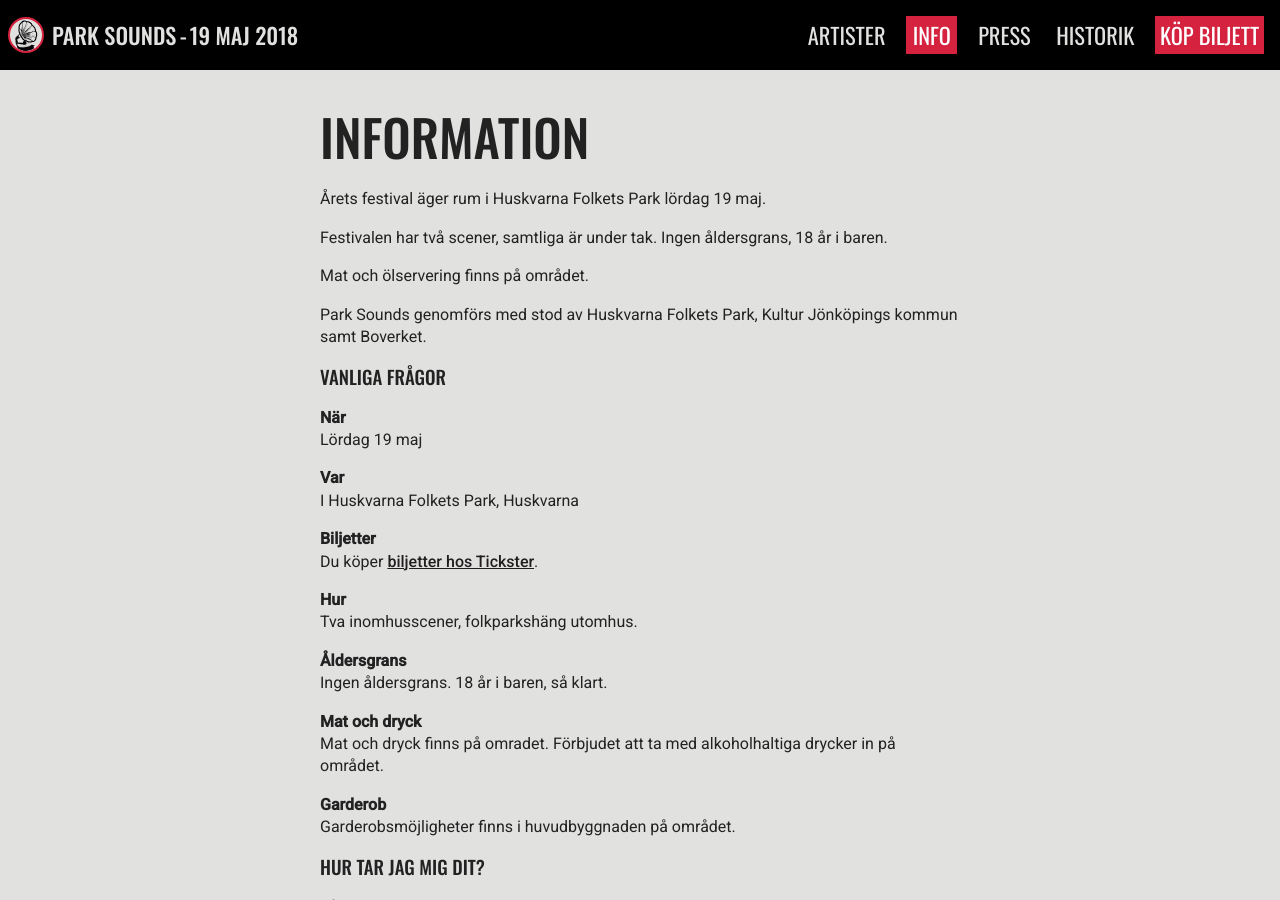
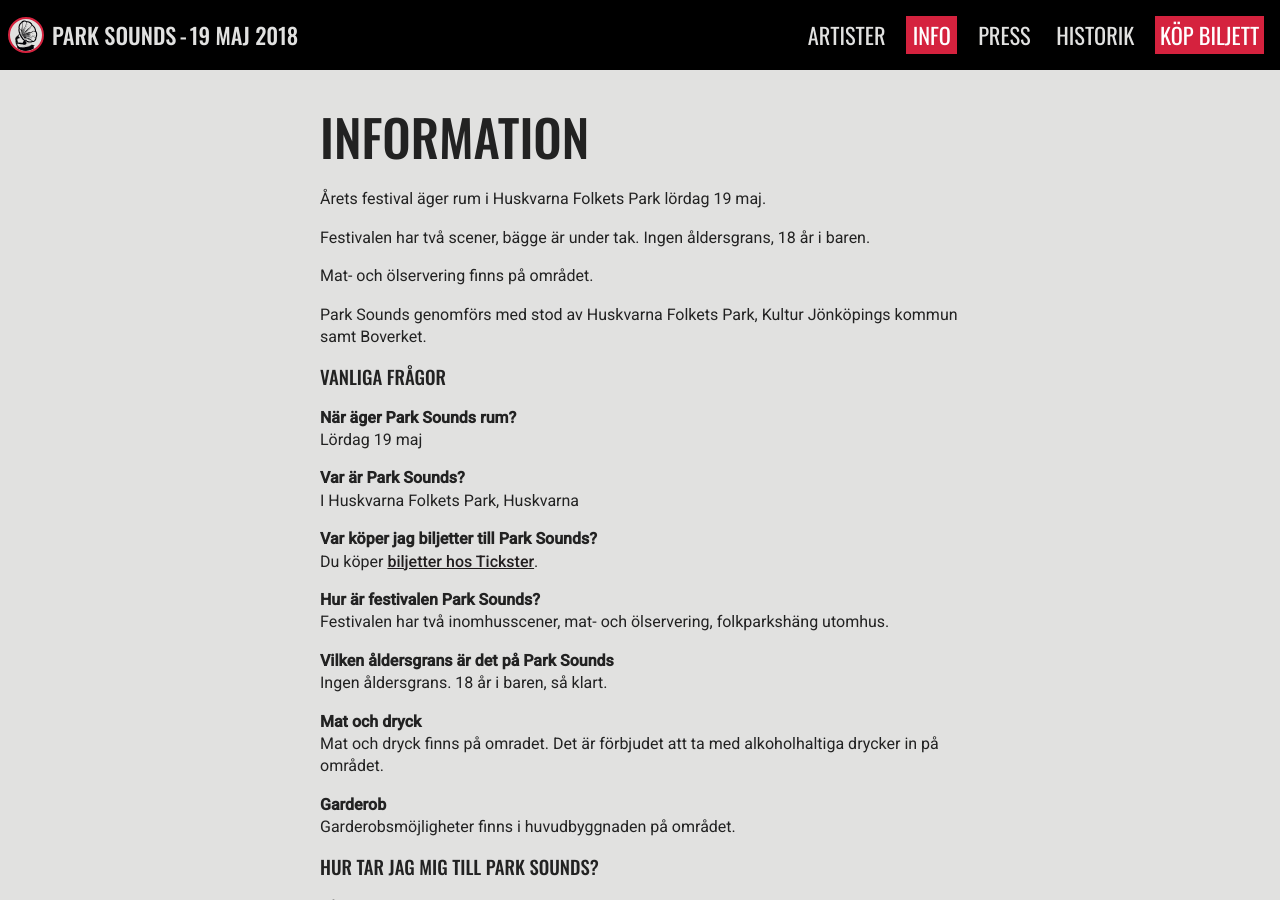
Before and after one commit to parksounds/parksounds.se, a Jekyll site: the page built from info/index.markdown, in a window 1280 px wide and 900 px high. Built offline with Jekyll 4.4.1, drawn with Linux system fonts in a browser that asks for light colours; some of the changed text lies outside the part shown.

Commit message:
Content updates
New content

```diff
--- a/info/index.markdown
+++ b/info/index.markdown
@@ -5,69 +5,66 @@
 layout: default
 link: https://parksounds.se/info/
 slug: info
-title: Information
+title: Information om festivalen
 wordpress_id: 553
 ---
 
 # Information
 
-
 Årets festival äger rum i Huskvarna Folkets Park lördag 19 maj.
 
-Festivalen har två scener, samtliga är under tak. Ingen åldersgrans, 18 år i baren.
+Festivalen har två scener, bägge är under tak. Ingen åldersgrans, 18 år i baren.
 
-Mat och ölservering finns på området.
+Mat- och ölservering finns på området.
 
 Park Sounds genomförs med stod av Huskvarna Folkets Park, Kultur Jönköpings kommun samt Boverket.
 
-
 ### Vanliga frågor
 
-
-**När**
+**När äger Park Sounds rum?**
 Lördag 19 maj
 
 
-**Var**
+**Var är Park Sounds?**
 I Huskvarna Folkets Park, Huskvarna
 
 
-**Biljetter**
+**Var köper jag biljetter till Park Sounds?**
 Du köper [biljetter hos Tickster](https://secure.tickster.com/Intro.aspx?ERC=MMM4DEZMGZ96711).
 
 
-**Hur**
-Tva inomhusscener, folkparkshäng utomhus.
+**Hur är festivalen Park Sounds?**
+Festivalen har två inomhusscener, mat- och ölservering, folkparkshäng utomhus.
 
 
-**Åldersgrans**
+**Vilken åldersgrans är det på Park Sounds**
 Ingen åldersgrans. 18 år i baren, så klart.
 
 
 **Mat och dryck**
-Mat och dryck finns på omradet. Förbjudet att ta med alkoholhaltiga drycker in på området.
+Mat och dryck finns på omradet. Det är förbjudet att ta med alkoholhaltiga drycker in på området.
 
 
 **Garderob**
 Garderobsmöjligheter finns i huvudbyggnaden på området.
 
 
-### Hur tar jag mig dit?
+### Hur tar jag mig till Park Sounds?
 
 
 **Tåg**
-Huskvarna Tagstation finns nästgårds. Sök på [SJ](https://www.sj.se/#/sok/fran/Huskvarna/enkel/avgang//avgang//VU///0//) eller [Jönköpings länstrafik](http://www.jlt.se/)
+Huskvarna Tagstation ligger några meter från Huskvarna Folkets Park. Sök på [SJ](https://www.sj.se/#/sok/fran/Huskvarna/enkel/avgang//avgang//VU///0//) eller [Jönköpings länstrafik](http://www.jlt.se/)
 
 
 **Bil**
-Från E4:an tag av avfart nummer 100. Kör mot Huskvarna och följ skyltarna till Folkets park. Parkering är gratis inom kommunens p-zoner runt parken.
+Från E4:an tag av avfart nummer 100. Kör mot Huskvarna och följ skyltarna till Folkets Park. Parkering är gratis inom kommunens p-zoner runt parken.
 
 
 **Buss**
-Lokaltrafiken kör till Sandagymnasiet, sök resa på [Jönköpings länstrafik](http://www.jlt.se/)
+Lokaltrafiken kör till Sandagymnasiet, linje 1/röd sök resa på [Jönköpings länstrafik](http://www.jlt.se/)
 
 
-### Var kan man sova?
+### Var kan jag bo?
 
 **Hotell:**
 Huskvarna Stadshotell, Erik Dahlbergsgatan 20
```
